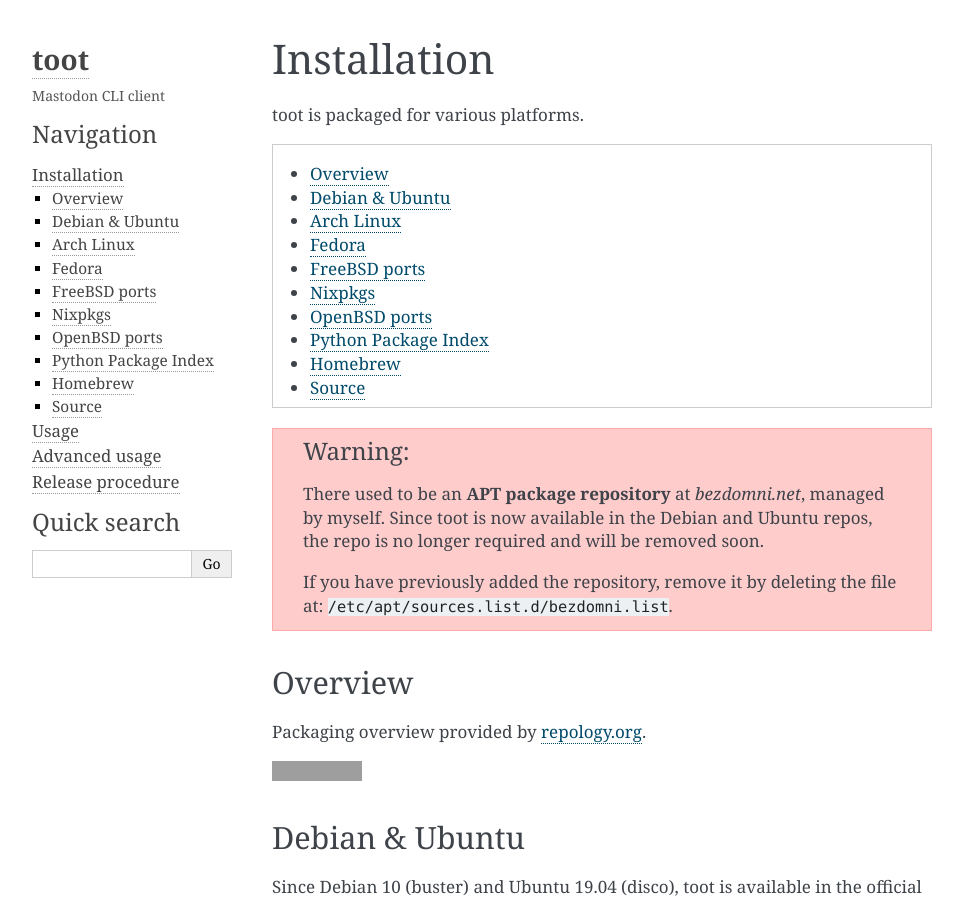
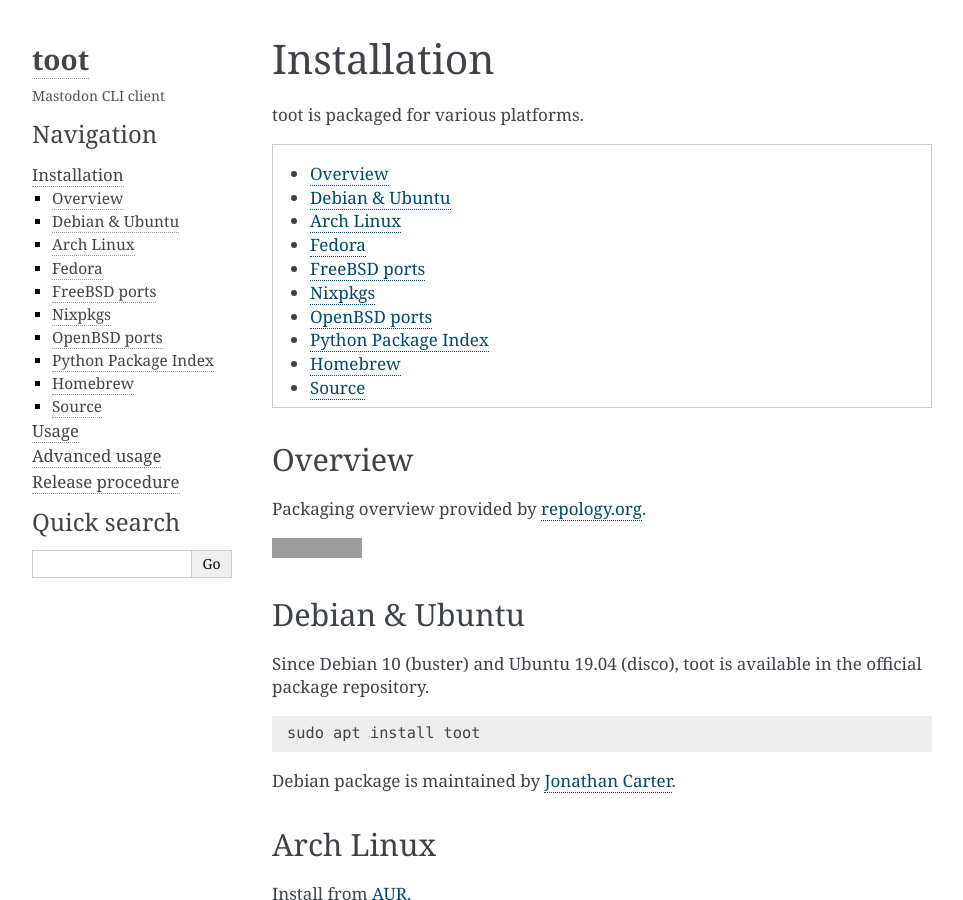
Before and after one commit to ihabunek/toot, a Sphinx documentation site: the page built from docs/install.rst, in a window 1280 px wide and 900 px high. Shown: the whole window, without its empty margins (148-1111 px from the left). Built offline with Sphinx 7.4.7, drawn with Linux system fonts in a browser that asks for light colours; grey boxes are pictures that could not be loaded.

Commit message:
Remove deb packaging leftovers

```diff
--- a/docs/install.rst
+++ b/docs/install.rst
@@ -7,15 +7,6 @@ toot is packaged for various platforms.
 .. contents::
     :local:
     :backlinks: none
-
-.. warning::
-
-    There used to be an **APT package repository** at `bezdomni.net`, managed by
-    myself. Since toot is now available in the Debian and Ubuntu repos, the repo
-    is no longer required and will be removed soon.
-
-    If you have previously added the repository, remove it by deleting the file
-    at: ``/etc/apt/sources.list.d/bezdomni.list``.
 
 Overview
 --------
--- a/docs/release.rst
+++ b/docs/release.rst
@@ -31,6 +31,5 @@ GitHub release
 * Upload the assets generated in previous two steps to the release:
     * source dist (.zip and .tar.gz)
     * wheel distribution (.whl)
-    * debian package (.deb)
 
 TODO: this can be automated: https://developer.github.com/v3/repos/releases/
--- a/stdeb.cfg
+++ /dev/null
@@ -1,3 +0,0 @@
-[DEFAULT]
-X-Python3-Version: >= 3.4
-Copyright-File: LICENSE
```
Also changed, not shown: 2 other files.
